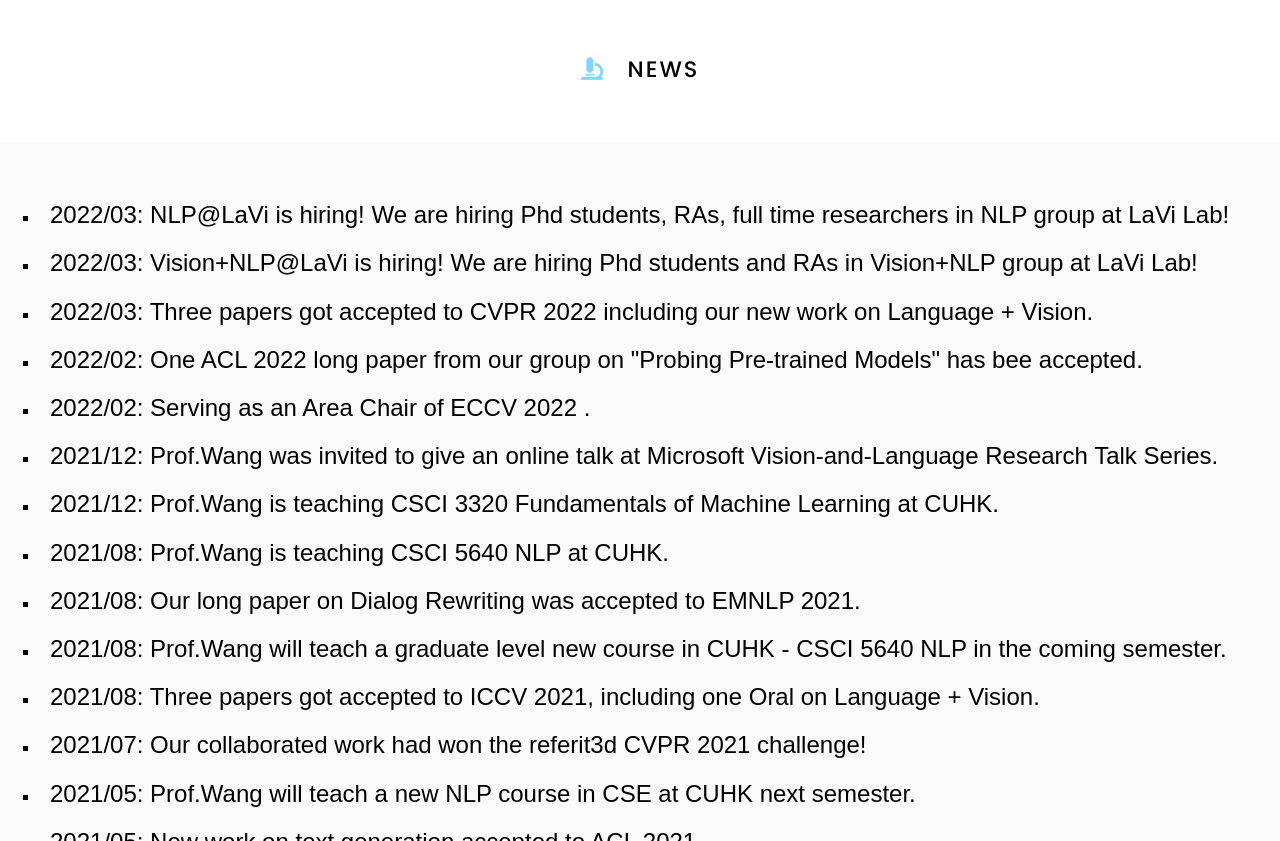
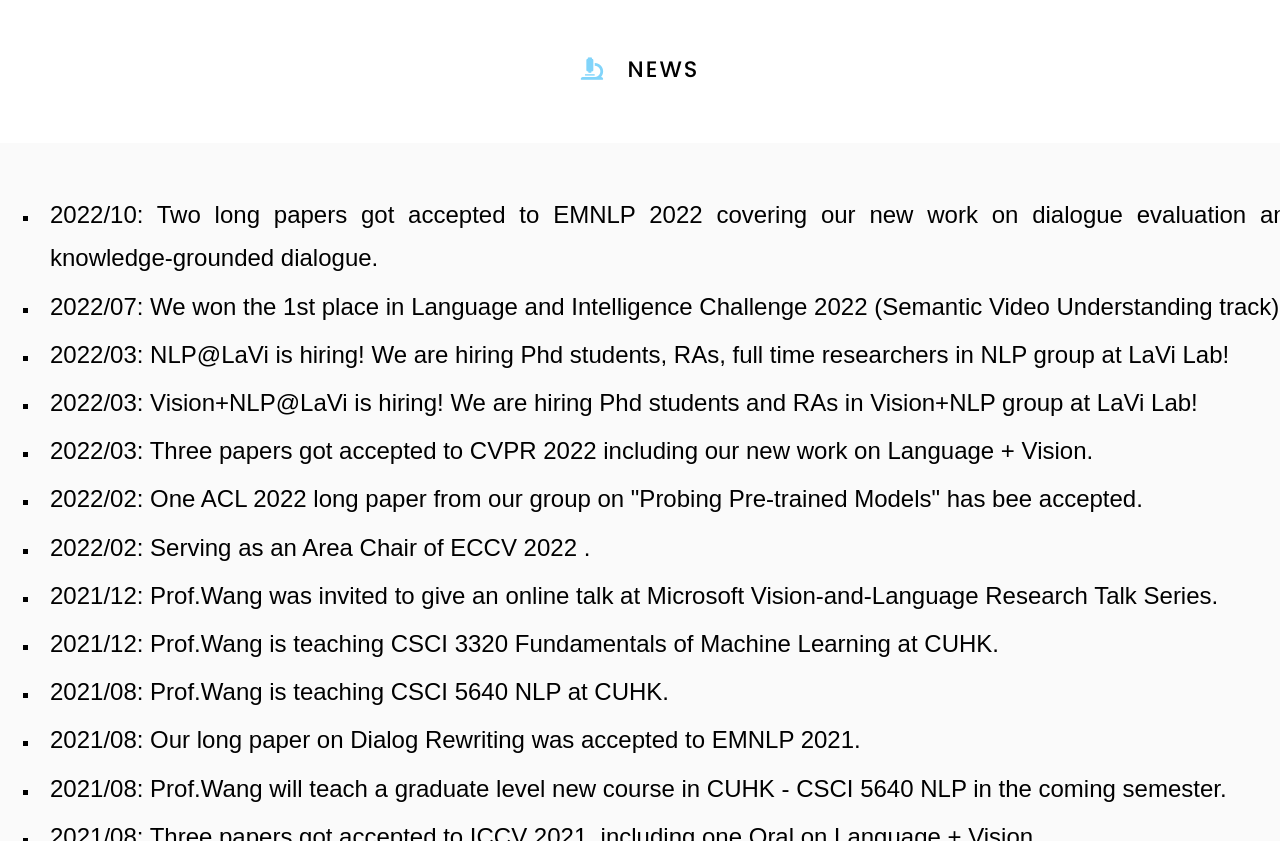
Before and after one commit to Lavi-Lab/Lavi-Lab.github.io, a Jekyll site: the page built from news/index.md, in a window 1280 px wide and 900 px high, scrolled down 331 px, cut to the strip 59-900 px from the top of the window. Built offline with Jekyll 4.4.1, drawn with Linux system fonts in a browser that asks for light colours.

Commit message:
Update News

```diff
--- a/news/index.md
+++ b/news/index.md
@@ -17,6 +17,8 @@ nav:
 
 <div class="mydiv">
     <ul>
+        <li><font face="Arial" size=5>2022/10: Two long papers got accepted to EMNLP 2022 covering our new work on dialogue evaluation and knowledge-grounded dialogue.</font></li>
+        <li><font face="Arial" size=5>2022/07: We won the 1st place in Language and Intelligence Challenge 2022 (Semantic Video Understanding track)!</font></li>
         <li><font face="Arial" size=5>2022/03: NLP@LaVi is hiring! We are hiring Phd students, RAs, full time researchers in NLP group at LaVi Lab!</font></li>
         <li><font face="Arial" size=5>2022/03: Vision+NLP@LaVi is hiring! We are hiring Phd students and RAs in Vision+NLP group at LaVi Lab!</font></li>
         <li><font face="Arial" size=5>2022/03: Three papers got accepted to CVPR 2022 including our new work on Language + Vision.</font></li>
```
Also changed, not shown: 1 other file.
